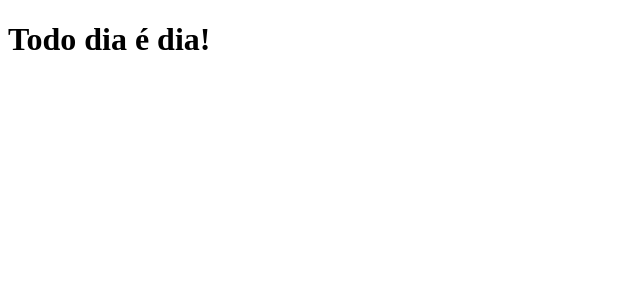
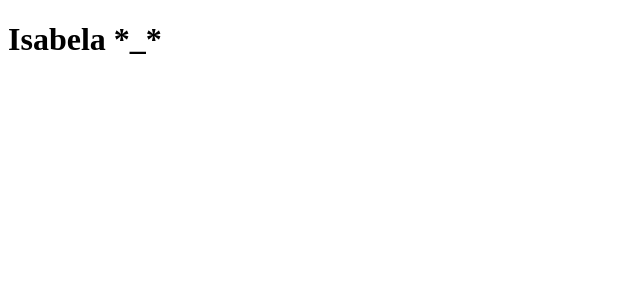
Before and after one commit to DanielBerriel/clone-tabnews, a Next.js app: page / in a window 1280 px wide. Shown: the top 300 px of the page, without its empty margins (0-640 px from the left). Built offline with nearby package versions, Linux system fonts and the light colour scheme.

Commit message:
Modifica a frase

```diff
--- a/pages/index.js
+++ b/pages/index.js
@@ -1,4 +1,4 @@
 function Home() {
-    return <h1>Todo dia é dia!</h1>
+    return <h1>Isabela *_*</h1>
 }
 export default Home;
```
